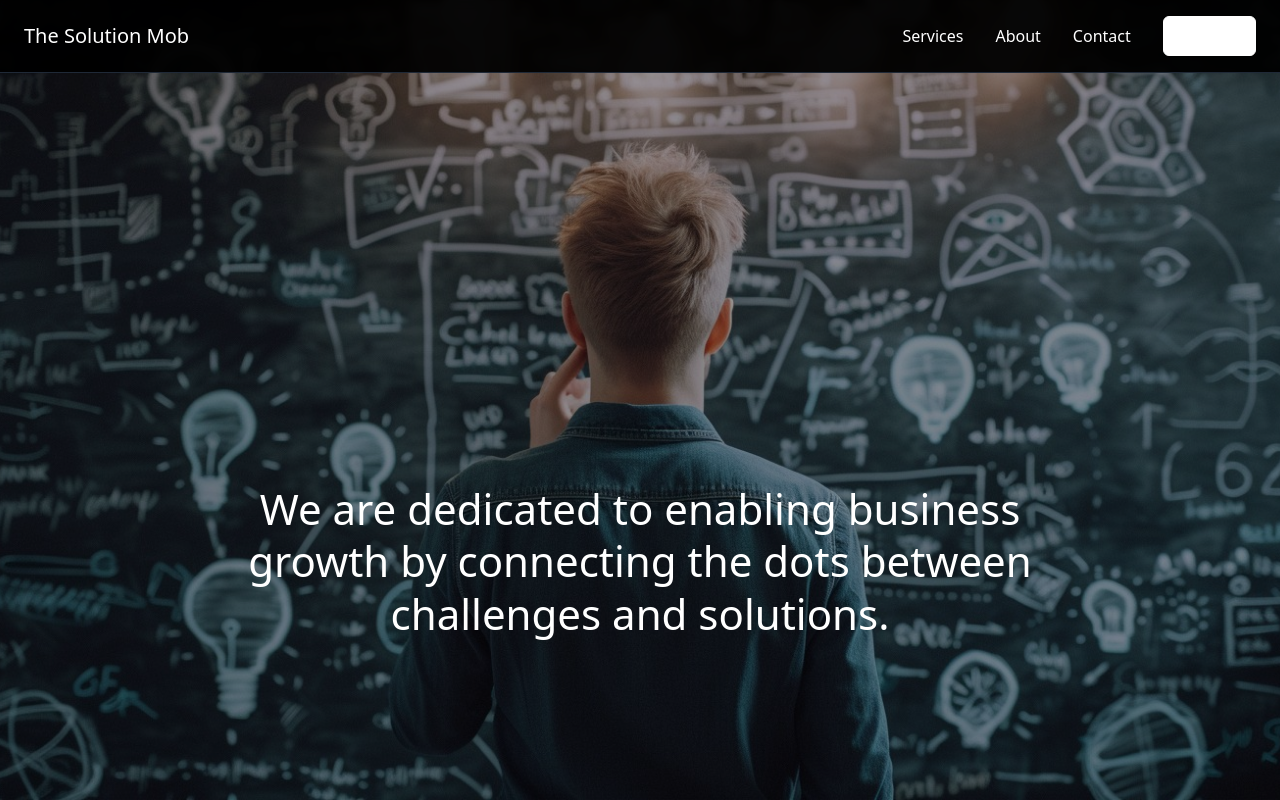
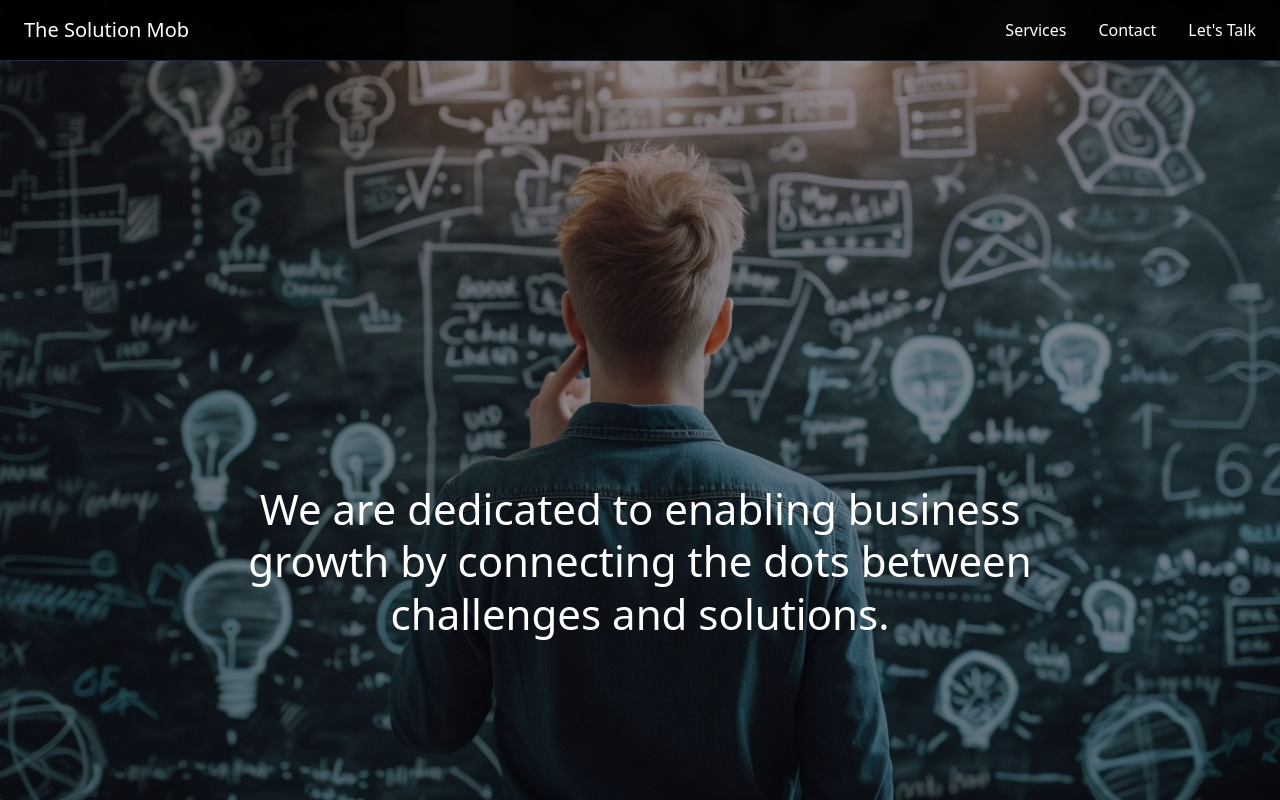
Before and after one commit to DomTSM718/simple-page-sender, a React (Vite) app: page / in a window 1280 px wide. Shown: the top 800 px of the page. Built offline with nearby package versions, Linux system fonts and the light colour scheme.

Commit message:
Remove "About" link and style "Let's Talk"
Removed the "About" link from the header and styled the "Let's Talk" button to match the header's design.

```diff
--- a/src/components/Header.tsx
+++ b/src/components/Header.tsx
@@ -1,6 +1,5 @@
 
 import React from 'react';
-import { Button } from '@/components/ui/button';
 
 const Header = () => {
   return (
@@ -14,15 +13,12 @@ const Header = () => {
             <a href="#services" className="text-white hover:text-gray-300 transition-colors">
               Services
             </a>
-            <a href="#about" className="text-white hover:text-gray-300 transition-colors">
-              About
-            </a>
             <a href="#contact" className="text-white hover:text-gray-300 transition-colors">
               Contact
             </a>
-            <Button variant="outline" className="text-white border-white hover:bg-white hover:text-black">
+            <a href="#contact" className="text-white hover:text-gray-300 transition-colors">
               Let's Talk
-            </Button>
+            </a>
           </nav>
         </div>
       </div>
```
